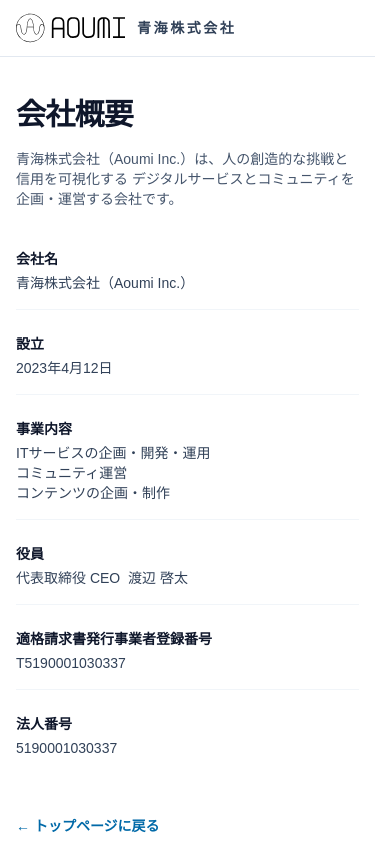
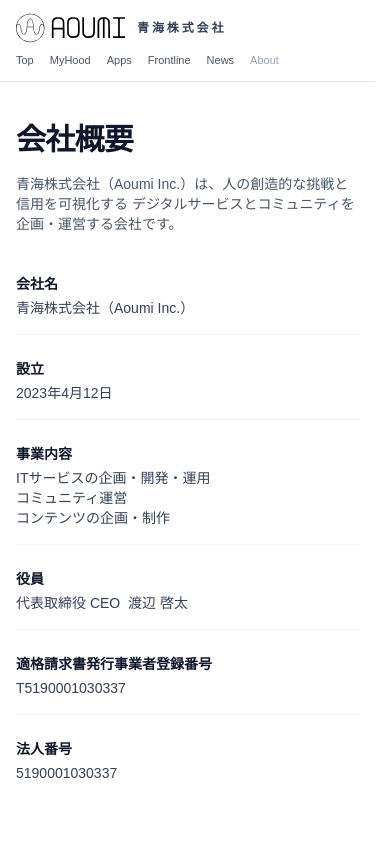
Before and after one commit to myhood-dev/aoumi-site, a Next.js app: page /about in a window 390 px wide. Shown: the top 841 px of the page. Built offline with nearby package versions, Linux system fonts and the light colour scheme.

Commit message:
Trigger deployment: update tab view

```diff
--- a/src/app/about/page.tsx
+++ b/src/app/about/page.tsx
@@ -6,7 +6,7 @@
     <div className="min-h-screen bg-white text-slate-900">
       {/* HEADER（シンプルver） */}
       <header className="sticky top-0 z-40 border-b border-slate-200 bg-white/80 backdrop-blur">
-        <div className="mx-auto flex max-w-5xl items-center justify-between px-4 py-3 md:py-4">
+  <div className="mx-auto flex max-w-5xl flex-col gap-2 px-4 py-3 md:flex-row md:items-center md:justify-between md:py-4">
     <div className="flex items-center gap-3">
       <Image
         src="/aoumi-logo-top.svg"
@@ -15,12 +15,12 @@
         height={20}
         className="h-8 w-auto"
       />
-            <span className="text-sm font-semibold tracking-[0.18em] uppercase text-slate-700">
+      <span className="text-xs font-semibold tracking-[0.24em] uppercase text-slate-700 md:text-sm">
         青海株式会社
       </span>
     </div>
 
-          <nav className="hidden gap-6 text-sm font-medium text-slate-600 md:flex">
+    <nav className="flex flex-wrap items-center gap-x-4 gap-y-1 text-[11px] font-medium text-slate-600 md:justify-end md:gap-6 md:text-sm">
       <Link href="/" className="transition hover:text-slate-900">
         Top
       </Link>
@@ -40,6 +40,7 @@
     </nav>
   </div>
 </header>
+
 
       {/* MAIN */}
       <main className="mx-auto max-w-3xl px-4 pb-16 pt-10 md:pt-16">
--- a/src/app/news/page.tsx
+++ b/src/app/news/page.tsx
@@ -23,7 +23,8 @@
     <div className="min-h-screen bg-white text-slate-900">
       {/* HEADER */}
     <header className="sticky top-0 z-40 border-b border-slate-200 bg-white/80 backdrop-blur">
-        <div className="mx-auto flex max-w-5xl items-center justify-between px-4 py-3 md:py-4">
+<div className="mx-auto flex max-w-5xl flex-col gap-2 px-4 py-3 md:flex-row md:items-center md:justify-between md:py-4">
+    {/* ロゴまわり（円なし） */}
     <div className="flex items-center gap-3">
     <Image
         src="/aoumi-logo-top.svg"
@@ -32,12 +33,13 @@
         height={20}
         className="h-8 w-auto"
     />
-            <span className="text-sm font-semibold tracking-[0.18em] uppercase text-slate-700">
+    <span className="text-xs font-semibold tracking-[0.24em] uppercase text-slate-700 md:text-sm">
         青海株式会社
     </span>
     </div>
 
-          <nav className="hidden gap-6 text-sm font-medium text-slate-600 md:flex">
+    {/* ナビ（スマホでも表示） */}
+    <nav className="flex flex-wrap items-center gap-x-4 gap-y-1 text-[11px] font-medium text-slate-600 md:justify-end md:gap-6 md:text-sm">
     <Link href="/" className="transition hover:text-slate-900">
         Top
     </Link>
@@ -57,6 +59,7 @@
     </nav>
 </div>
 </header>
+
 
       {/* MAIN */}
     <main className="mx-auto max-w-5xl px-4 pb-16 pt-10 md:pt-16">
--- a/src/app/page.tsx
+++ b/src/app/page.tsx
@@ -24,7 +24,6 @@
   <div className="mx-auto flex max-w-5xl flex-col gap-2 px-4 py-3 md:flex-row md:items-center md:justify-between md:py-4">
     {/* ロゴまわり */}
     <div className="flex items-center gap-3">
-      <div className="flex items-center justify-center rounded-full border border-slate-200/80 bg-white p-1.5 shadow-[0_8px_18px_rgba(15,23,42,0.04)]">
         <Image
           src="/aoumi-logo-top.svg"
           alt="Aoumi Inc."
@@ -32,7 +31,6 @@
           height={20}
           className="h-8 w-auto"
         />
-      </div>
       <span className="text-xs font-semibold tracking-[0.24em] uppercase text-slate-700 md:text-sm">
         青海株式会社
       </span>
```
Lines whose indentation alone changed are shown as unchanged.
